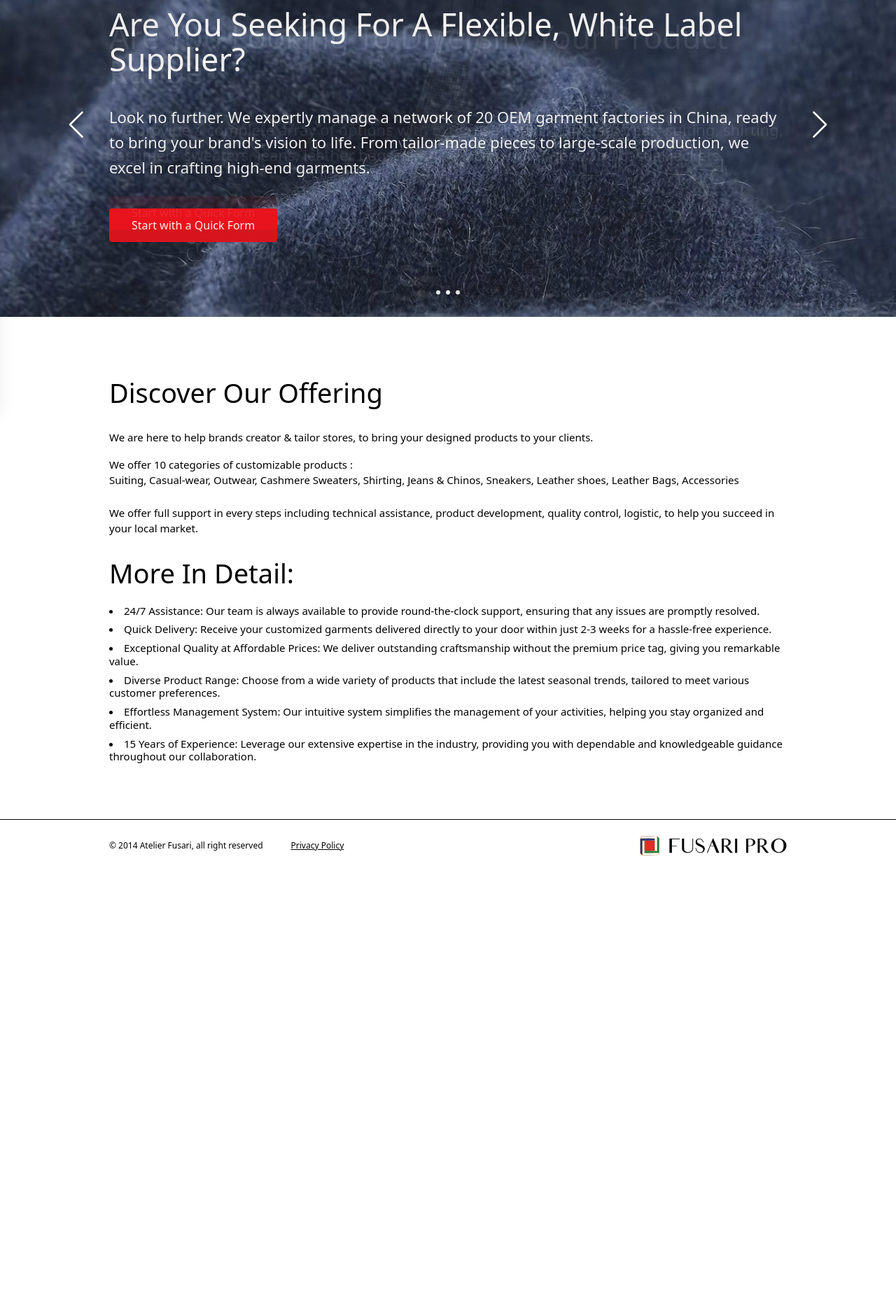
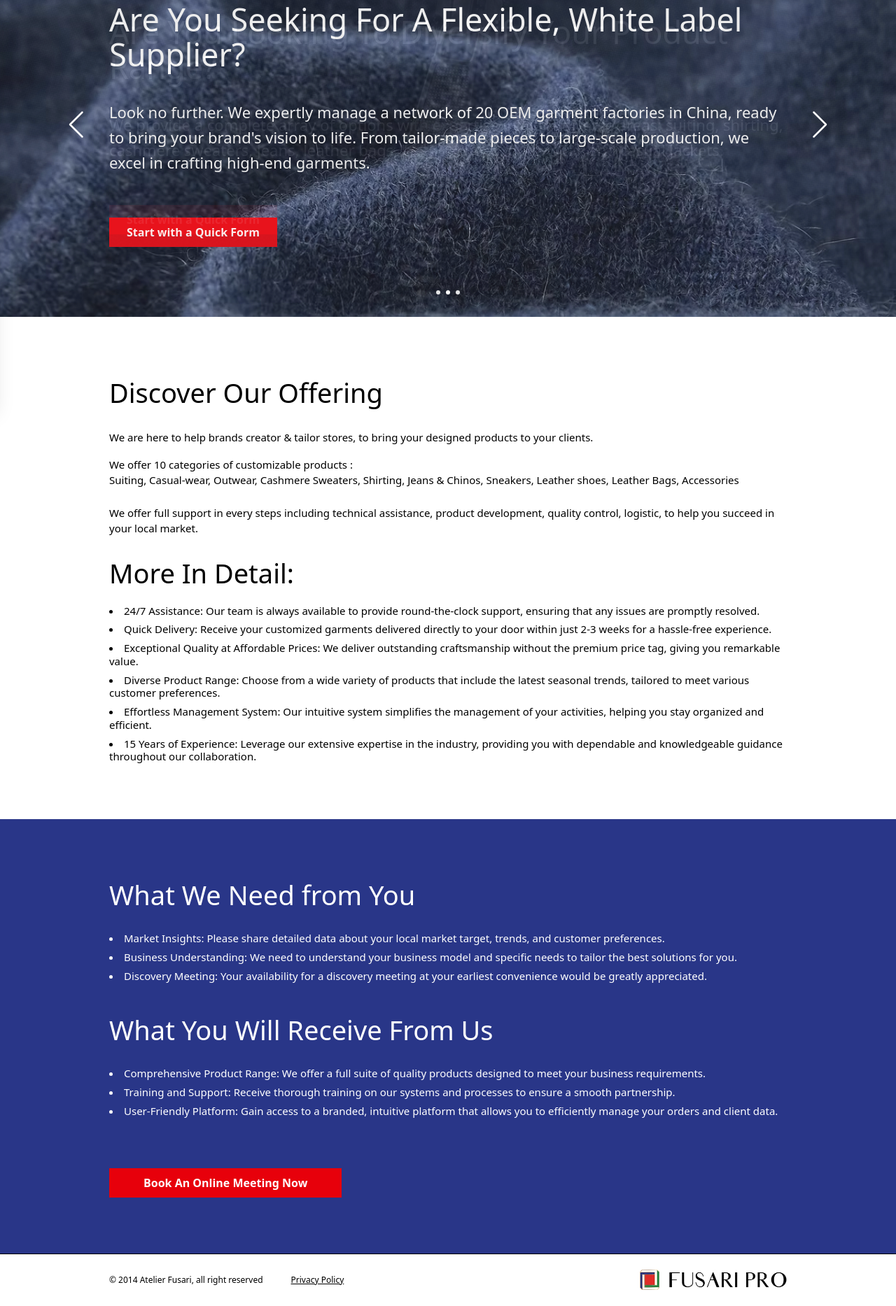
Before and after one commit to sowravhasan/andreee-fusaripro, a plain HTML site: page become-a-distributor.html in a window 1280 px wide. Shown: the part 222-2089 px from the top of the page at 70% size. Before the commit the page ends 1468 px from the top, so only its background shows below. Drawn offline with nearby package versions, Linux system fonts and the light colour scheme.

Commit message:
Refactor become-a-distributor.html to replace buttons with links for improved navigation, enhance button styles for better user experience, and add new sections detailing requirements and offerings, fostering clearer communication with potential distributors.

```diff
--- a/become-a-distributor.html
+++ b/become-a-distributor.html
@@ -93,15 +93,19 @@
                   <img src="./images/distibuitor1.avif" alt="Distributor 1" class="w-full h-full object-cover">
 
                   <div class="absolute inset-0 flex items-center myContainer">
-                     <div class=" text-white">
+                     <div class="text-white">
                         <h1 class="text-4xl md:text-[45px] font-medium mb-6">Are You Seeking For A Flexible, White Label
                            Supplier?</h1>
                         <p class="text-lg md:text-[22px] my-10 font-medium leading-relaxed">Look no further. We expertly
                            manage a network of 20 OEM
                            garment factories in China, ready to bring your brand's vision to life. From tailor-made
                            pieces to large-scale production, we excel in crafting high-end garments.</p>
-                        <button class="bg-red-600 text-white px-8 py-3 rounded hover:bg-red-700 transition-colors">Start
-                           with a Quick Form</button>
+                        <a href="">
+                           <button
+                              class="bg-red-600 hover:bg-[#ffffff] cursor-pointer border-1 border-red-600 hover:border-gray-400 mt-5 text-white font-semibold px-6 py-2 transition-colors duration-300">
+                              Start with a Quick Form
+                           </button>
+                        </a>
                      </div>
                   </div>
                </div>
@@ -118,8 +122,12 @@
                         <p class="text-lg md:text-[22px] my-10 font-medium leading-relaxed">We provide a complete array
                            of options with expertise in eight diverse areas: suiting, shirting, cashmere sweaters,
                            jeans, leather bags, leather shoes, outerwear, and casual jackets.</p>
-                        <button class="bg-red-600 text-white px-8 py-3 rounded hover:bg-red-700 transition-colors">Start
-                           with a Quick Form</button>
+                        <a href="">
+                           <button
+                              class="bg-red-600 hover:bg-[#ffffff] cursor-pointer border-1 border-red-600 hover:border-gray-400 mt-5 text-white font-semibold px-6 py-2 transition-colors duration-300">
+                              Start with a Quick Form
+                           </button>
+                        </a>
                      </div>
                   </div>
                </div>
@@ -137,8 +145,12 @@
                         <p class="text-lg md:text-[22px] my-10 font-medium leading-relaxed">With over 15 years of
                            experience, we deliver superior quality at competitive prices, beating the efficiencies of
                            manufacturing in Romania. </p>
-                        <button class="bg-red-600 text-white px-8 py-3 rounded hover:bg-red-700 transition-colors">Start
-                           with a Quick Form</button>
+                        <a href="">
+                           <button
+                              class="bg-red-600 hover:bg-[#ffffff] cursor-pointer border-1 border-red-600 hover:border-gray-400 mt-5 text-white font-semibold px-6 py-2 transition-colors duration-300">
+                              Start with a Quick Form
+                           </button>
+                        </a>
                      </div>
                   </div>
                </div>
@@ -179,13 +191,16 @@
    <section class="myContainer">
       <h2 class="text-left md:text-[38px] text-[28px] mb-6 mt-6 md:mt-20">Discover Our Offering</h2>
 
-      <p class="text-base  md:text-[15px] mb-4">We are here to help brands creator & tailor stores, to bring your designed products to
+      <p class="text-base  md:text-[15px] mb-4">We are here to help brands creator & tailor stores, to bring your
+         designed products to
          your clients.</p>
 
       <p class="text-base  md:text-[15px] font-medium">We offer 10 categories of customizable products :</p>
-      <p class="text-base  md:text-[15px] mb-6 font-medium">Suiting, Casual-wear, Outwear, Cashmere Sweaters, Shirting, Jeans & Chinos, Sneakers,
+      <p class="text-base  md:text-[15px] mb-6 font-medium">Suiting, Casual-wear, Outwear, Cashmere Sweaters, Shirting,
+         Jeans & Chinos, Sneakers,
          Leather shoes, Leather Bags, Accessories</p>
-      <p class="text-base  md:text-[15px] mb-6">We offer full support in every steps including technical assistance, product
+      <p class="text-base  md:text-[15px] mb-6">We offer full support in every steps including technical assistance,
+         product
          development, quality control, logistic, to help you succeed in your local market.</p>
 
       <h2 class="text-left md:text-[38px] text-[28px] mb-4">More In Detail:</h2>
@@ -193,17 +208,64 @@
       <ul class="space-y-2 list-disc list-inside text-left mb-6 md:mb-20 text-base  md:text-[15px]">
          <li class=" leading-tight">24/7 Assistance: Our team is always available to provide round-the-clock support,
             ensuring that any issues are promptly resolved.</li>
-            <li class=" leading-tight">Quick Delivery: Receive your customized garments delivered directly to your door within
+         <li class=" leading-tight">Quick Delivery: Receive your customized garments delivered directly to your door
+            within
             just 2-3 weeks for a hassle-free experience.</li>
-         <li class=" leading-tight">Exceptional Quality at Affordable Prices: We deliver outstanding craftsmanship without
+         <li class=" leading-tight">Exceptional Quality at Affordable Prices: We deliver outstanding craftsmanship
+            without
             the premium price tag, giving you remarkable value.</li>
-         <li class=" leading-tight">Diverse Product Range: Choose from a wide variety of products that include the latest
+         <li class=" leading-tight">Diverse Product Range: Choose from a wide variety of products that include the
+            latest
             seasonal trends, tailored to meet various customer preferences.</li>
          <li class=" leading-tight">Effortless Management System: Our intuitive system simplifies the management of your
             activities, helping you stay organized and efficient.</li>
-         <li class=" leading-tight">15 Years of Experience: Leverage our extensive expertise in the industry, providing you
+         <li class=" leading-tight">15 Years of Experience: Leverage our extensive expertise in the industry, providing
+            you
             with dependable and knowledgeable guidance throughout our collaboration.</li>
       </ul>
+   </section>
+
+
+   <!--  -->
+   <section class="bg-[#293688] py-20 h-auto">
+      <div class="myContainer text-white">
+
+         <div>
+            <h2 class="text-left md:text-[38px] text-[28px] mb-6">What We Need from You</h2>
+            <ul class="space-y-2 list-disc list-inside text-left text-base  md:text-[15px]">
+               <li class=" leading-tight">Market Insights: Please share detailed data about your local market target,
+                  trends, and customer preferences.</li>
+               <li class=" leading-tight">Business Understanding: We need to understand your business model and specific
+                  needs to tailor the best solutions for you.
+               </li>
+               <li class=" leading-tight">Discovery Meeting: Your availability for a discovery meeting at your earliest
+                  convenience would be greatly appreciated.
+               </li>
+
+            </ul>
+         </div>
+         <div>
+            <h2 class="text-left md:text-[38px] text-[28px] mt-10 mb-6">What You Will Receive From Us</h2>
+            <ul class="space-y-2 list-disc list-inside text-left text-base  md:text-[15px]">
+               <li class=" leading-tight">Comprehensive Product Range: We offer a full suite of quality products
+                  designed to meet your business requirements.
+               </li>
+               <li class=" leading-tight">Training and Support: Receive thorough training on our systems and processes
+                  to ensure a smooth partnership.
+               </li>
+               <li class=" leading-tight">User-Friendly Platform: Gain access to a branded, intuitive platform that
+                  allows you to efficiently manage your orders and client data.
+               </li>
+            </ul>
+         </div>
+
+         <a href="">
+            <button
+               class="bg-red-600 cursor-pointer mt-18 hover:bg-[#ffffff] hover:text-gray-400 border-1 border-red-600 hover:border-gray-400 mt-5 text-white font-semibold px-12 py-2 transition-colors duration-300">
+               Book An Online Meeting Now
+            </button>
+         </a>
+      </div>
    </section>
 
    <!-- footer -->
```
